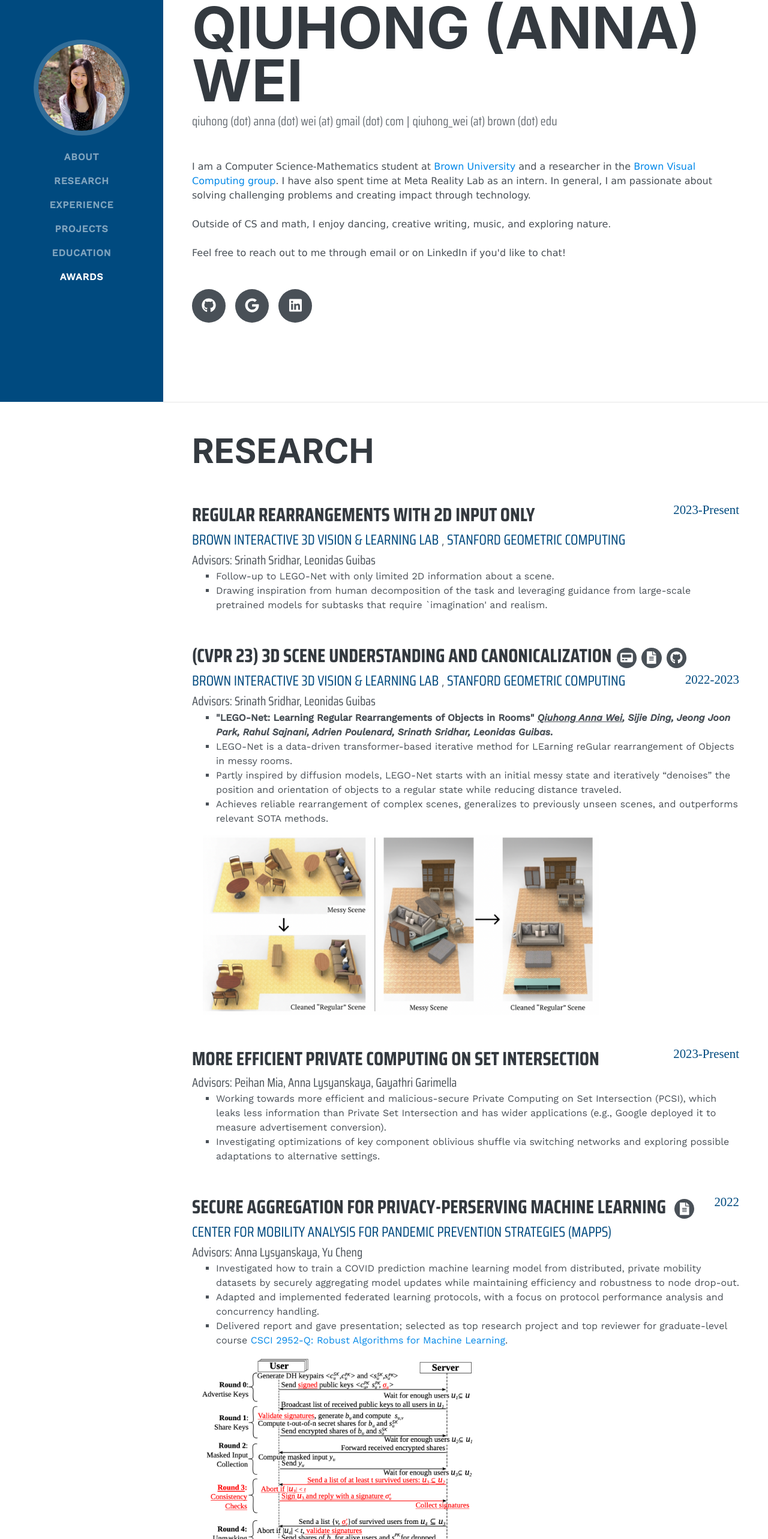
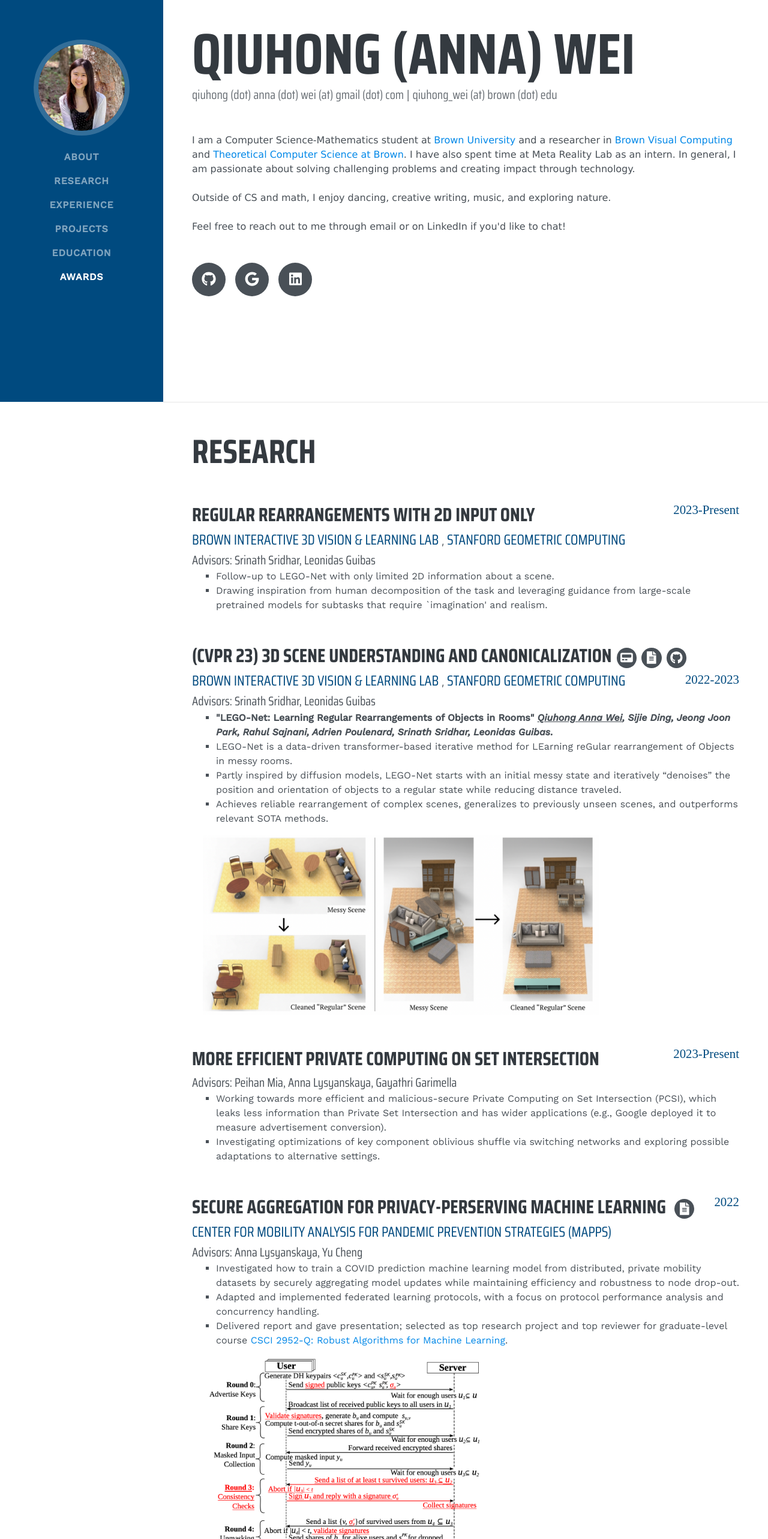
Before and after one commit to QiuhongAnnaWei/qiuhongannawei.me, a React (Create React App) app: page / in a window 1280 px wide. Shown: the part 130-2696 px from the top of the page at 60% size. Built offline with nearby package versions, Linux system fonts and the light colour scheme; a web font is replaced by a local one.

Commit message:
mainly changed landing page

```diff
--- a/src/Components/Landing.js
+++ b/src/Components/Landing.js
@@ -27,7 +27,8 @@
           {/* <p className="lead mb-5">{this.landingData.bio}</p> */}
           <p className="lead mb-5">
             I am a Computer Science-Mathematics student at <a href='https://www.brown.edu/' target="_blank" rel="noopener noreferrer">Brown University</a> and
-            a researcher in the <a href="https://visual.cs.brown.edu/" target="_blank" rel="noopener noreferrer"> Brown Visual Computing group</a>. I have also spent time at Meta Reality Lab as an intern.
+            a researcher in <a href="https://visual.cs.brown.edu/" target="_blank" rel="noopener noreferrer"> Brown Visual Computing</a> and <a href="http://theory.cs.brown.edu/" target="_blank" rel="noopener noreferrer"> Theoretical Computer Science at Brown</a>.
+            I have also spent time at Meta Reality Lab as an intern.
             In general, I am passionate about solving challenging problems and creating impact through technology.
             <br/><br/>
             Outside of CS and math, I enjoy dancing, creative writing, music, and exploring nature.
--- a/src/Components/Research.js
+++ b/src/Components/Research.js
@@ -111,7 +111,7 @@
                 {/* <li> Improved, implemented, analyzed, and conducted experiements with the secure aggregation protocol proposed by Bonawitz et al. that leverages secure multiparty computation to advance privacy-preserving machine learning. </li> */}
                 <li>Delivered report and gave presentation; selected as top research project and top reviewer for graduate-level course <a href="https://cs.brown.edu/people/ycheng79/csci2952qf22.html" target="_blank" rel="noopener noreferrer"> CSCI 2952-Q: Robust Algorithms for Machine Learning</a>. </li>
               </ul>
-              <img className="mt-2 mb-2 ml-1" height="350px" src={ppml2} alt="" />
+              <img className="mt-2 mb-2 mx-3" height="350px" src={ppml2} alt="" />
             </div>
           </div>
 
@@ -127,14 +127,16 @@
               <a className="subheading" href="https://ivl.cs.brown.edu/" target="_blank" rel="noopener noreferrer">Brown Interactive 3D Vision & Learning Lab </a> <br />
               <a className="subsubheading1 mb-3" target="_blank" rel="noopener noreferrer"> Advisor: Srinath Sridhar </a> <br />
 
-              Past Projects:
               <ul className=" mb-0">
+                <li>  Past Projects: </li>
+                <ul>
                 <li> Integrated deep learning and shape-from-silhouette 3D visual hull reconstruction to solve traditional concavity and occlusion challenges, leveraging projective geometry for self-supervision. </li>
                 <li> Built encoder-decoder for segmentation and occupancy modeling on ShapeNet dataset. </li>
                 {/* Integrated deep learning with shape-from-silhouette 3D reconstruction using ShapeNet dataset, PyTorch, OpenCV, numpy, tk3dv, Colab */}
                 {/* Investigating multi-object canonical arrangement, particularly a data-driven transformer-based iterative method partly inspired by diffusion models (LEGO-Net), which has shown to reliably rearrange complex scenes and outperform other methods. */}
-                <img className="mt-0" height="260px" src={dvh} alt="" />
+                </ul>
               </ul>
+              <img className="mt-0 mx-4" height="260px" src={dvh} alt="" />
             </div>
           </div>
 
```
Also changed, not shown: public/css/resume.min.css.
